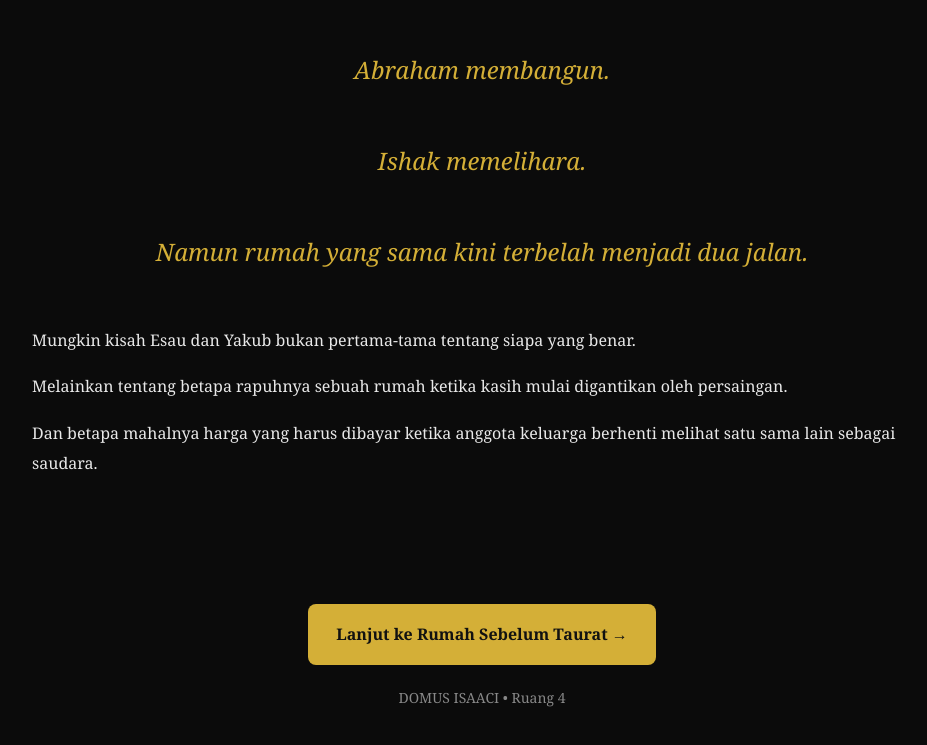
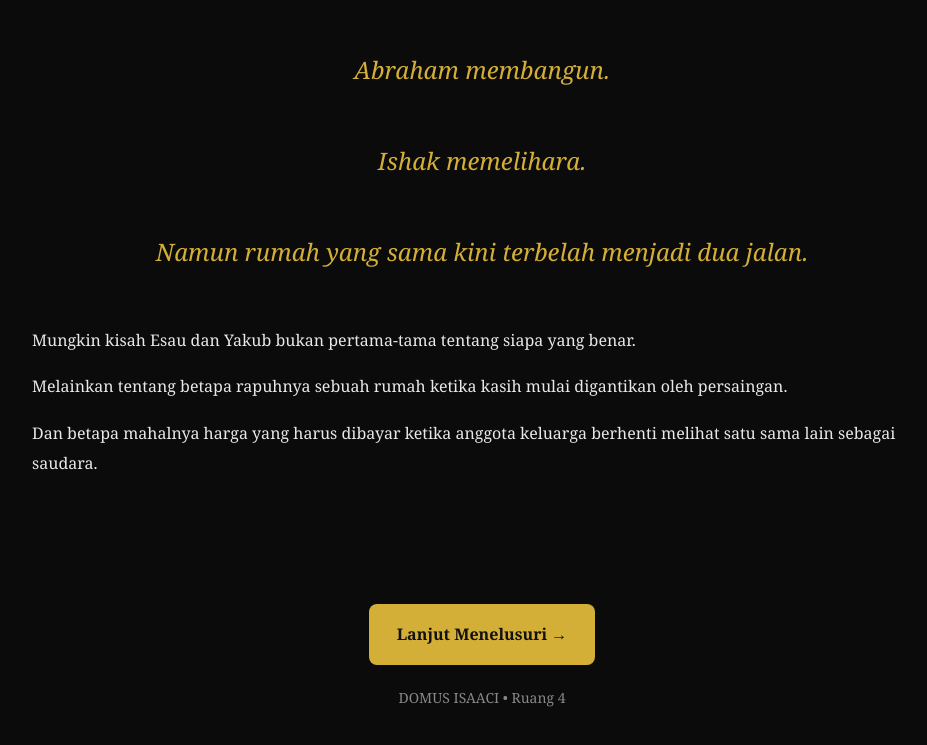
Before and after one commit to bible-misteri/domus4, a plain HTML site: page index.html in a window 1280 px wide. Shown: the part 1371-2116 px from the top of the page, without its empty margins (158-1085 px from the left). Drawn offline with Linux system fonts and the light colour scheme.

Commit message:
Update index.html

```diff
--- a/index.html
+++ b/index.html
@@ -290,8 +290,8 @@ Dan betapa mahalnya harga yang harus dibayar ketika anggota keluarga berhenti me
 
 <div class="footer">
 
-<a href="rumah-sebelum-taurat.html" class="btn">
-Lanjut ke Rumah Sebelum Taurat →
+<a href="https://page.norman-lab.workers.dev/" class="btn">
+Lanjut Menelusuri →
 </a>
 
 <div class="small">
```
